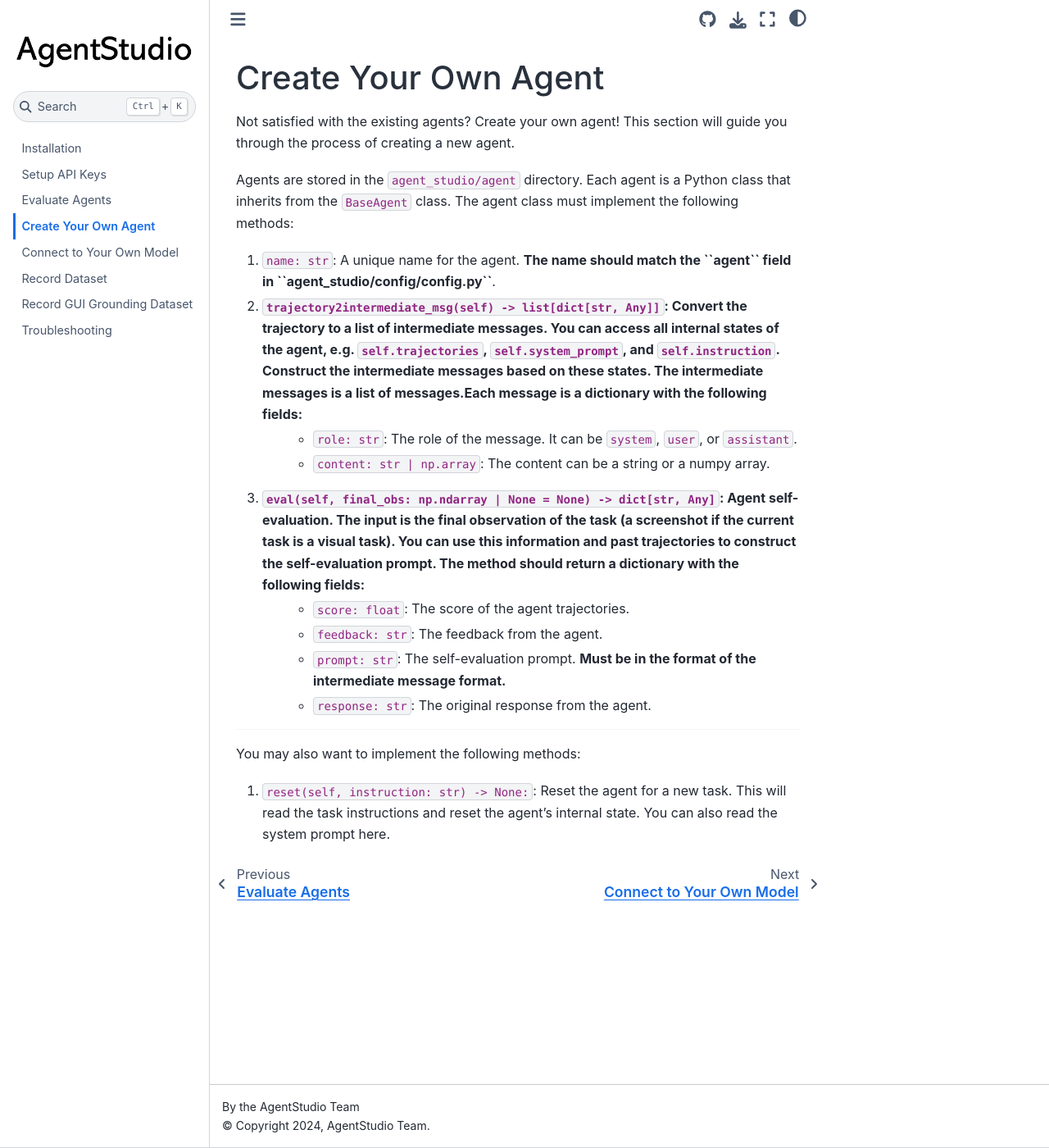
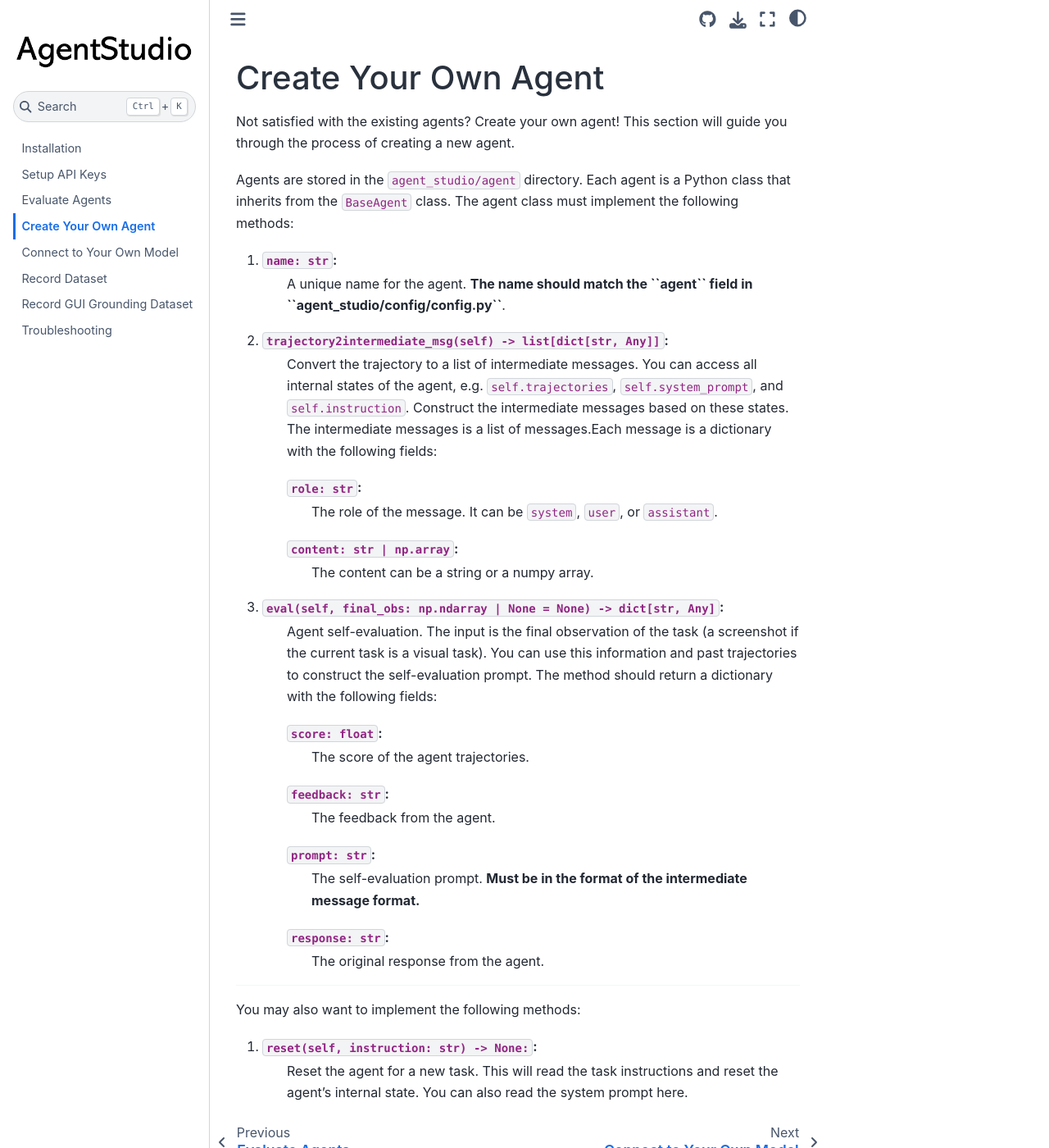
Before and after one commit to computer-agents/agent-studio, a Sphinx documentation site: the page built from docs/source/getting_started/create_agents.rst, in a window 1280 px wide and 1400 px high. Shown: the whole window at 82% size. Built offline with Sphinx 7.4.7 and the Sphinx Book theme 1.1.4, drawn with Linux system fonts in a browser that asks for light colours.

Commit message:
update docs

```diff
--- a/docs/source/getting_started/create_agents.rst
+++ b/docs/source/getting_started/create_agents.rst
@@ -1,24 +1,36 @@
 .. _create_agents:
 
 Create Your Own Agent
-===============
+=====================
 
 Not satisfied with the existing agents? Create your own agent! This section will guide you through the process of creating a new agent.
 
 Agents are stored in the ``agent_studio/agent`` directory. Each agent is a Python class that inherits from the ``BaseAgent`` class. The agent class must implement the following methods:
 
-1. ``name: str``: A unique name for the agent. **The name should match the ``agent`` field in ``agent_studio/config/config.py``**.
-2. ``trajectory2intermediate_msg(self) -> list[dict[str, Any]]``: Convert the trajectory to a list of intermediate messages. You can access all internal states of the agent, e.g. ``self.trajectories``, ``self.system_prompt``, and ``self.instruction``. Construct the intermediate messages based on these states. The intermediate messages is a list of messages.Each message is a dictionary with the following fields:
-    - ``role: str``: The role of the message. It can be ``system``, ``user``, or ``assistant``.
-    - ``content: str | np.array``: The content can be a string or a numpy array.
-3. ``eval(self, final_obs: np.ndarray | None = None) -> dict[str, Any]``: Agent self-evaluation. The input is the final observation of the task (a screenshot if the current task is a visual task). You can use this information and past trajectories to construct the self-evaluation prompt. The method should return a dictionary with the following fields:
-    - ``score: float``: The score of the agent trajectories.
-    - ``feedback: str``: The feedback from the agent.
-    - ``prompt: str``: The self-evaluation prompt. **Must be in the format of the intermediate message format.**
-    - ``response: str``: The original response from the agent.
+1. ``name: str``:
+    A unique name for the agent. **The name should match the ``agent`` field in ``agent_studio/config/config.py``**.
+2. ``trajectory2intermediate_msg(self) -> list[dict[str, Any]]``:
+    Convert the trajectory to a list of intermediate messages. You can access all internal states of the agent, e.g. ``self.trajectories``, ``self.system_prompt``, and ``self.instruction``. Construct the intermediate messages based on these states. The intermediate messages is a list of messages.Each message is a dictionary with the following fields:
+
+    ``role: str``:
+        The role of the message. It can be ``system``, ``user``, or ``assistant``.
+    ``content: str | np.array``:
+        The content can be a string or a numpy array.
+3. ``eval(self, final_obs: np.ndarray | None = None) -> dict[str, Any]``:
+    Agent self-evaluation. The input is the final observation of the task (a screenshot if the current task is a visual task). You can use this information and past trajectories to construct the self-evaluation prompt. The method should return a dictionary with the following fields:
+
+    ``score: float``:
+        The score of the agent trajectories.
+    ``feedback: str``:
+        The feedback from the agent.
+    ``prompt: str``:
+        The self-evaluation prompt. **Must be in the format of the intermediate message format.**
+    ``response: str``:
+        The original response from the agent.
 
 ---------
 
 You may also want to implement the following methods:
 
-1. ``reset(self, instruction: str) -> None:``: Reset the agent for a new task. This will read the task instructions and reset the agent's internal state. You can also read the system prompt here.
+1. ``reset(self, instruction: str) -> None:``:
+    Reset the agent for a new task. This will read the task instructions and reset the agent's internal state. You can also read the system prompt here.
```
Also changed, not shown: docs/source/getting_started/connect_model.rst (+17 -11 lines).
